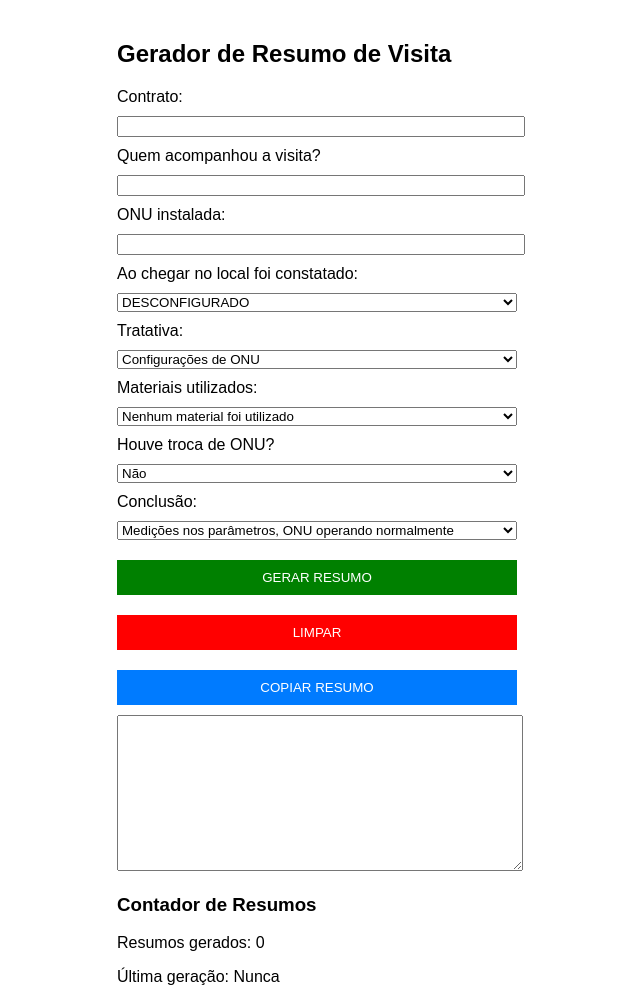
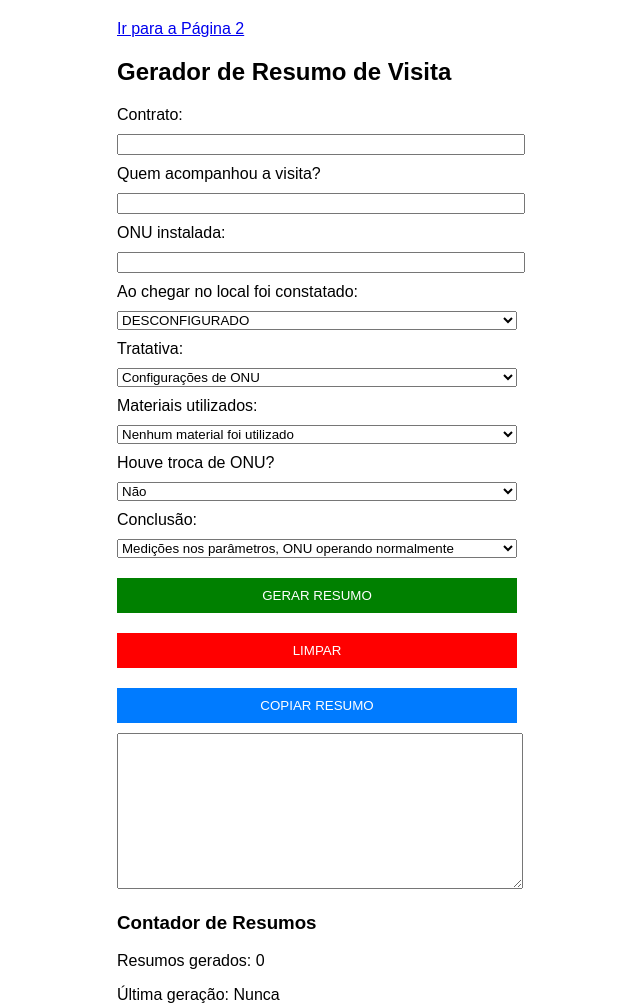
Before and after one commit to guilhermepocops/ferramentas, a plain HTML site: page index.html in a window 1280 px wide. Shown: the top 1007 px of the page, without its empty margins (323-963 px from the left). Drawn offline with Linux system fonts and the light colour scheme.

Commit message:
Update index.html

```diff
--- a/index.html
+++ b/index.html
@@ -3,6 +3,8 @@
 <head>
     <meta charset="UTF-8">
     <meta name="viewport" content="width=device-width, initial-scale=1.0">
+	<a href="pag2">Ir para a Página 2</a>
+
     <title>Gerador de Resumo de Visita</title>
     <style>
         body { font-family: Arial, sans-serif; max-width: 400px; margin: auto; padding: 20px; }
```
